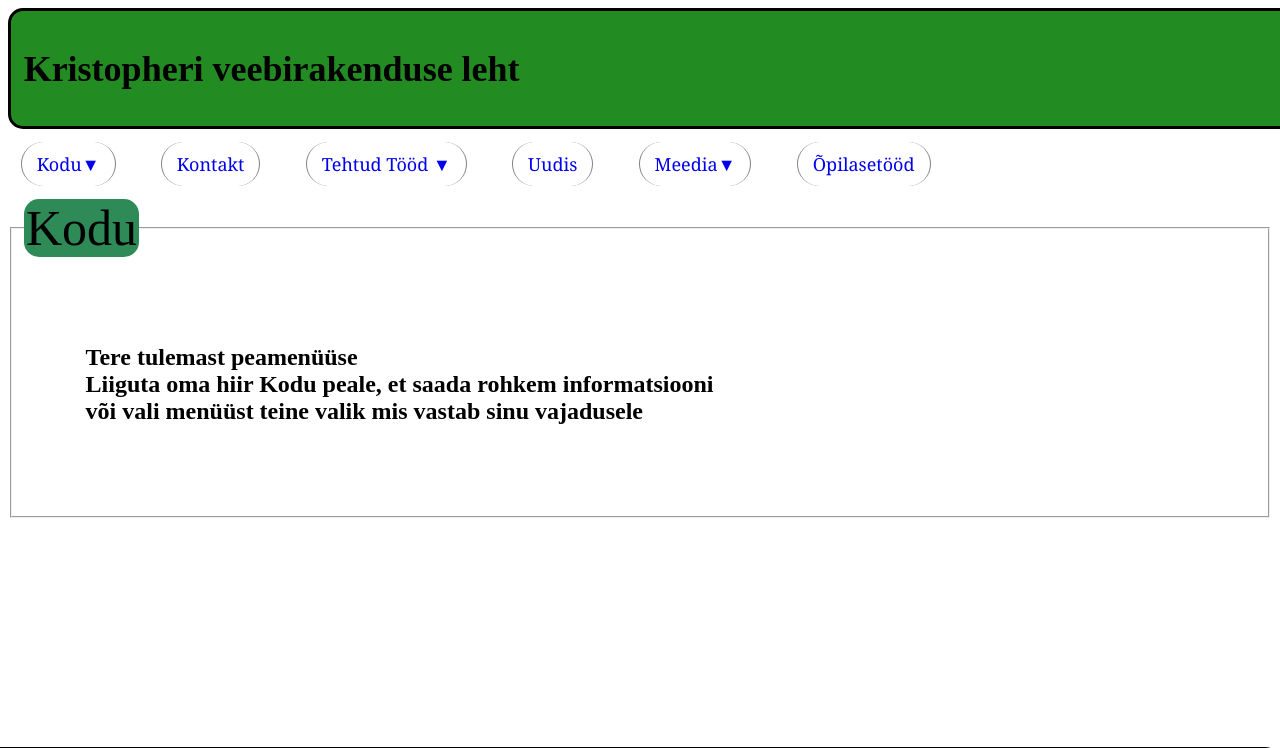
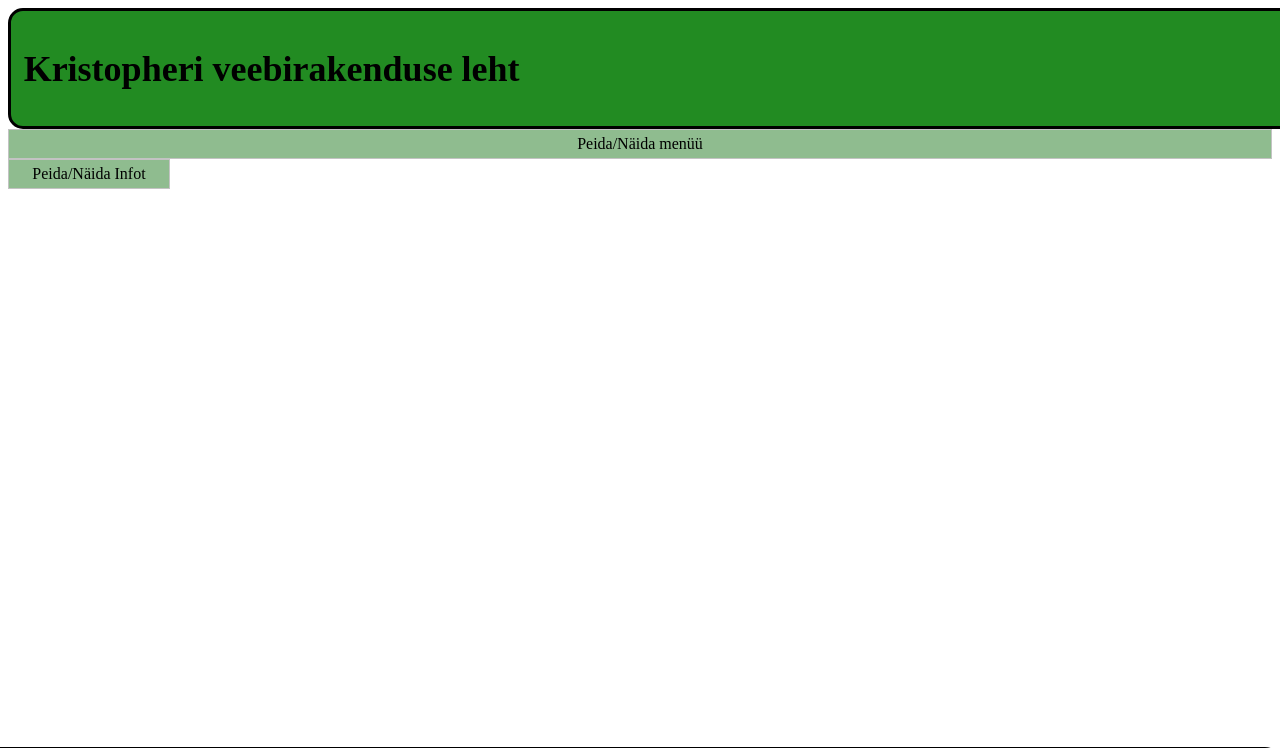
Before and after one commit to Tigerfrog-01/veebirakendusTARpe24KZ, a PHP site: page / in a window 1280 px wide. Shown: the top 748 px of the page. Run offline with PHP 8.4, Linux system fonts and the light colour scheme; some libraries are stand-ins or nearby versions.

Commit message:
Add files via upload

```diff
--- a/Style2.css
+++ b/Style2.css
@@ -30,3 +30,66 @@ legend
     color: black;
 
 }
+
+#panel, #flip {
+    padding: 5px;
+    text-align: center;
+    background-color: darkseagreen;
+
+    border: solid 1px #c3c3c3;
+}
+
+#panel {
+    padding: 50px;
+    display: none;
+    background-color: rgba(60, 179, 113, 0.5);
+
+
+}
+nav ul
+{
+    padding: 10px;
+    background-color: mediumseagreen;
+    border-radius: 10px;
+}
+#panel1, #flip1 {
+    padding: 5px;
+    text-align: center;
+    background-color: darkseagreen;
+
+
+    border: solid 1px #c3c3c3;
+}
+
+#panel1 {
+    padding: 50px;
+    display: none;
+    background-color: rgba(60, 179, 113, 0.5);
+
+
+}
+#flip1 {
+    width:150px;
+}
+h2#info
+{
+    width : 90%;
+    border: solid 2px black;
+    border-radius: 10px;
+
+
+
+
+
+
+
+}
+div#kirjeldus{
+    position: relative;
+    left:0;
+    border: solid black 1pt;
+    width:50%;
+    border-radius: 30px;
+    padding:2%;
+
+}
--- a/index.html
+++ b/index.html
@@ -10,16 +10,67 @@
    <link rel="stylesheet" href="style.css">
     <link rel="stylesheet" href="DropDownStyle.css">
     <link rel="stylesheet" href="Style2.css">
+    <script src="https://code.jquery.com/jquery-3.7.1.min.js" integrity="sha256-/JqT3SQfawRcv/BIHPThkBvs0OEvtFFmqPF/lYI/Cxo=" crossorigin="anonymous"></script>
+    <script src="https://code.jquery.com/ui/1.14.1/jquery-ui.min.js" integrity="sha256-AlTido85uXPlSyyaZNsjJXeCs07eSv3r43kyCVc8ChI=" crossorigin="anonymous"></script>
+
+    <script>
+        $(document).ready(function(){
+            $("#flip").click(function(){
+                $("#panel").slideToggle("slow");
+            });
+        });
+        $(document).ready(function(){
+            $("#flip1").click(function(){
+                $("#panel1").slideToggle("slow");
+            });
+        });
+        function start(){
+
+            $('#pilt').draggable();
+            $('#kirjeldus').mouseenter(red);
+            $('#kirjeldus').mouseleave(must);
+        }
+        function red(){
+            $('#kirjeldus').css('color', 'red');
+        }
+        function must(){
+            $('#kirjeldus').css('color', 'black');
+        }
+
+        $(document).ready(function() {
+            $("#pilt").mouseup(function() {
+                var plane = $(this);
+                var position = plane.offset();
+                var width = plane.width();
+                var height = plane.height();
+
+                plane.remove();
+                $("body").append('<img src="boom.png" alt="boom" width="' + width + '" height="' + height + '" style="position:absolute; top:' + position.top + 'px; left:' + position.left + 'px;">');
+
+                alert("Oih!! Lennukiga juhtus õnnetus!");
+
+
+            });
+        });
+
+
+
+
+    </script>
+
 
 </head>
-<body>
+<body onload="start()">
 
 <!-- HTML 5 semantilised elemendid-->
 <header>
     <h1>Kristopheri veebirakenduse leht</h1>
 </header>
 <!--navigeerimis menüü -->
-<nav>
+
+
+<div id="flip">Peida/Näida menüü</div>
+<nav id="panel">
     <ul>
         <li><a href="index.html">Kodu▼</a>
             <ul class="dropdown">
@@ -68,16 +119,37 @@
     </ul>
 </nav>
 
-<fieldset>
+<div id="flip1">Peida/Näida Infot</div>
+<fieldset id="panel1">
     <legend>Kodu</legend>
-    <h2>
+    <h2 id="info">
         Tere tulemast peamenüüse
         <br>
         Liiguta oma hiir Kodu peale, et saada rohkem informatsiooni
         <br>
         või vali menüüst teine valik mis vastab sinu vajadusele
+<br>
+        <img src="plane.png" alt="plane" id="pilt" width=200 >
+<br>
+        <div id="kirjeldus">Proovi viia lennuk Lennujaama</div>
+<br>
+        <img src="runway.png" alt="runaway" id="pilt1" width=200>
         </h2>
+<br>
+    <input type="button" value="paremale" onclick="$('div#kirjeldus').animate({left:'500px'}, 1000);" />
+    <input type="button" value="vasakule" onclick="$('div#kirjeldus').animate({left:'0px'}, 1000);"/>
+
+    <p >Kliki lennuki peale palun!</p>
+
+
     </fieldset>
+
+
+
+
+
+
+
 
 <main>
 
```
Also changed, not shown: boom.png (added), plane.png (added), runway.png (added).
